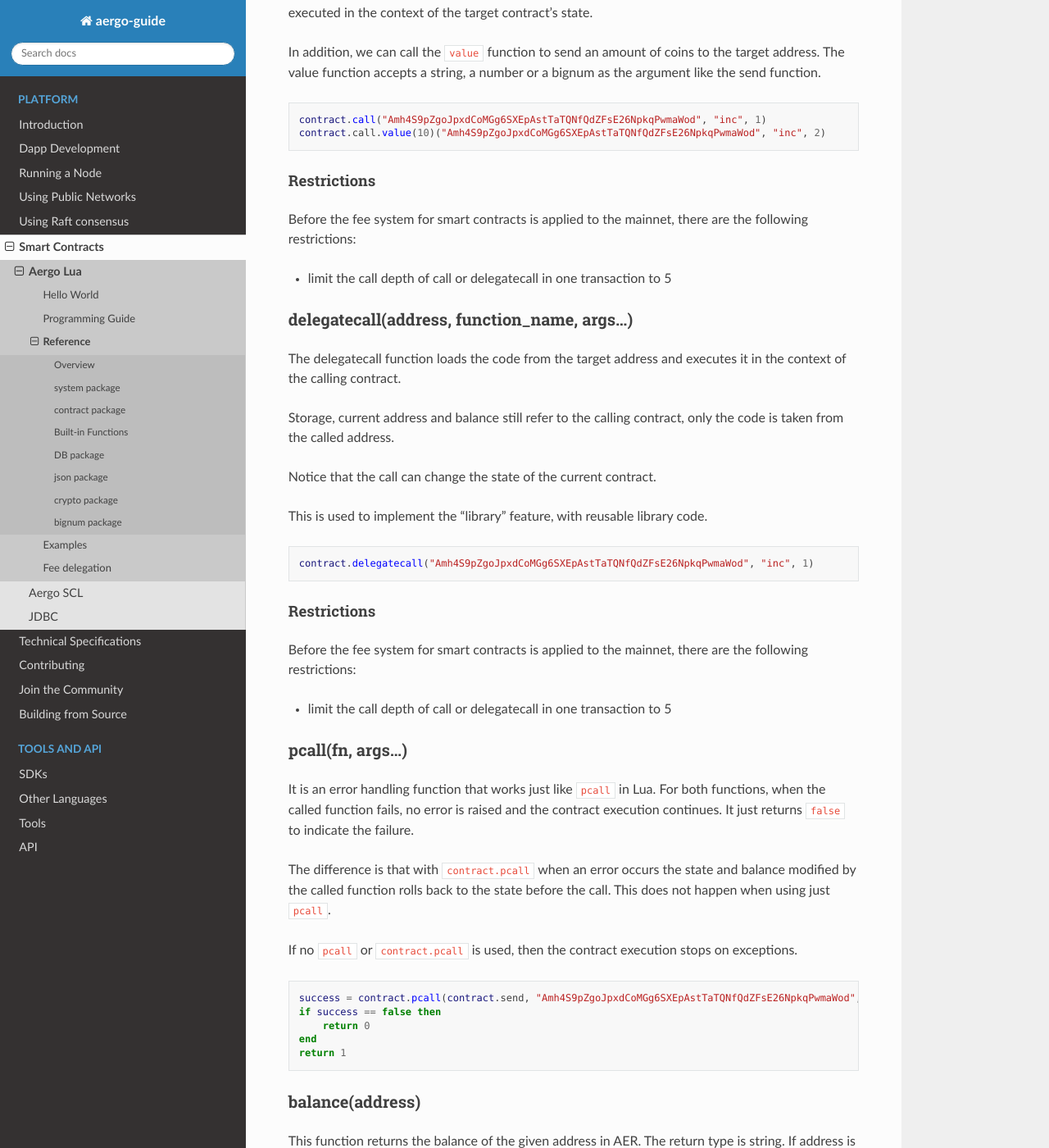
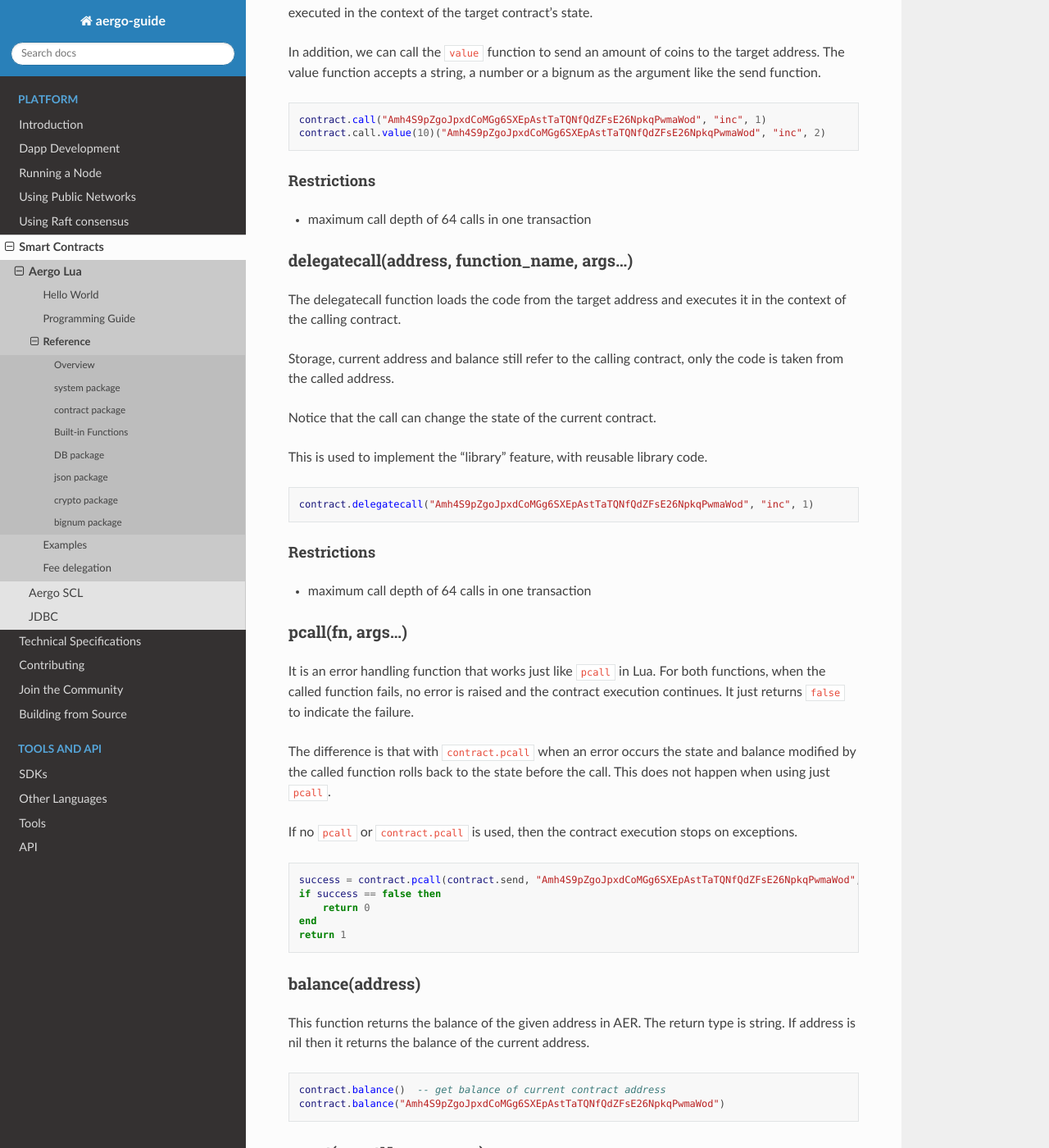
Before and after one commit to aergoio/guide, a Sphinx documentation site: the page built from source/smart-contracts/lua/reference.md, in a window 1280 px wide and 1400 px high, scrolled down 3335 px. Shown: the whole window at 82% size. Built offline with Sphinx 7.4.7 and the Read the Docs theme 2.0.0, drawn with Linux system fonts in a browser that asks for light colours; some of the changed text lies outside the part shown.

Commit message:
Update reference.md

````diff
--- a/source/smart-contracts/lua/reference.md
+++ b/source/smart-contracts/lua/reference.md
@@ -116,8 +116,8 @@ contract.call.value(10)("Amh4S9pZgoJpxdCoMGg6SXEpAstTaTQNfQdZFsE26NpkqPwmaWod",
 ```
 
 #### Restrictions
-Before the fee system for smart contracts is applied to the mainnet, there are the following restrictions:
-- limit the call depth of call or delegatecall in one transaction to 5
+
+- maximum call depth of 64 calls in one transaction
 
 ### delegatecall(address, function_name, args...)
 The delegatecall function loads the code from the target address and executes it in the context of the calling contract.
@@ -133,8 +133,8 @@ contract.delegatecall("Amh4S9pZgoJpxdCoMGg6SXEpAstTaTQNfQdZFsE26NpkqPwmaWod", "i
 ```
 
 #### Restrictions
-Before the fee system for smart contracts is applied to the mainnet, there are the following restrictions:
-- limit the call depth of call or delegatecall in one transaction to 5
+
+- maximum call depth of 64 calls in one transaction
 
 ### pcall(fn, args...)
 It is an error handling function that works just like `pcall` in Lua.
@@ -174,10 +174,10 @@ contract.event("send", 1, "toaddress")
 ```
 
 #### Restrictions
-Before the fee system for smart contracts is applied to the mainnet, there are the following restrictions:
-- limit length of event name to 64
-- limit size of event argument to 4k
-- limit the number of events in one transaction to 50
+
+- maximum length of event name: 64
+- maximum size of event argument: 4k
+- maximum number of events in one transaction: 50
 
 #### Examples: searching for event and receiving notification with aergocli
 
````
